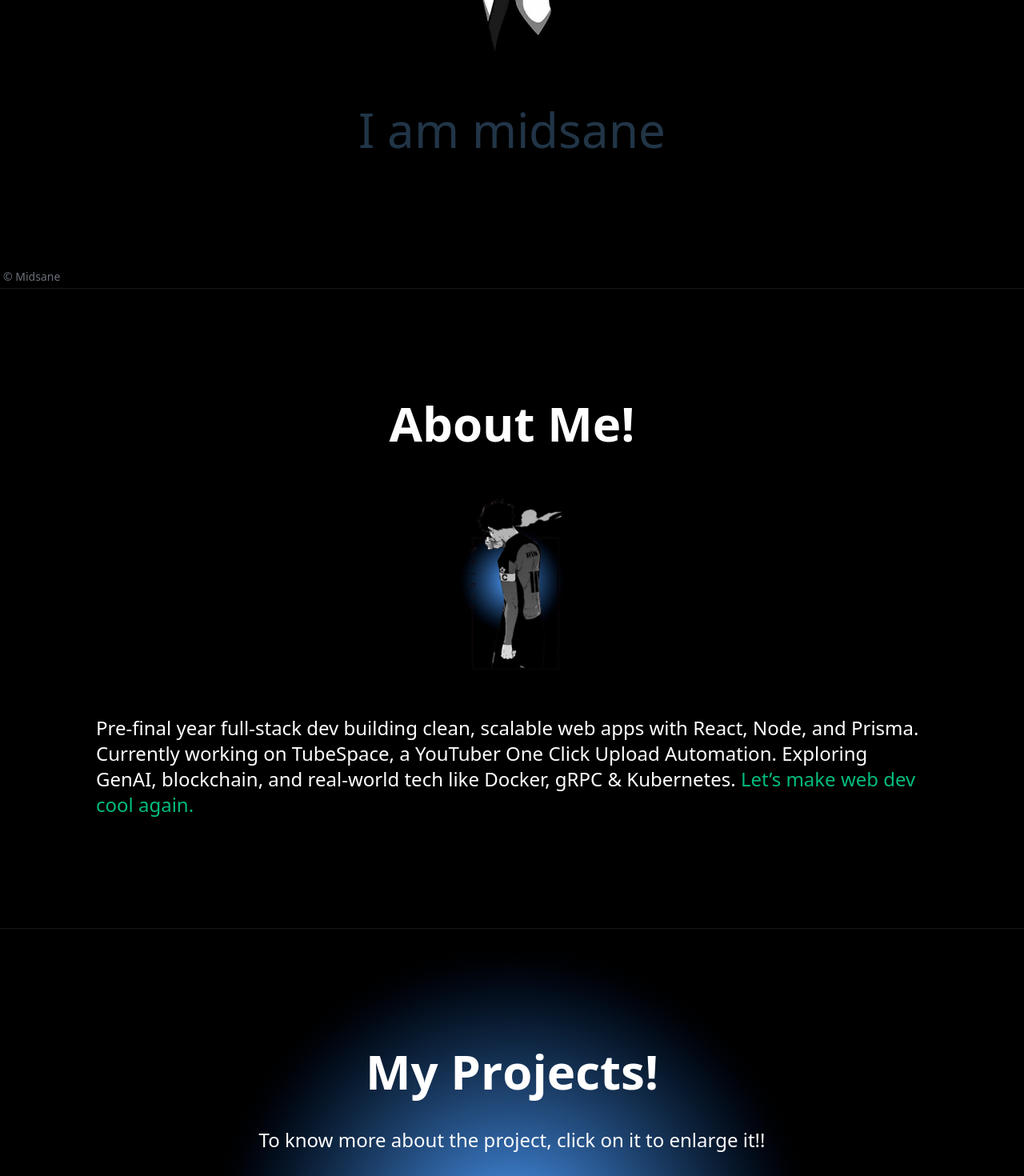
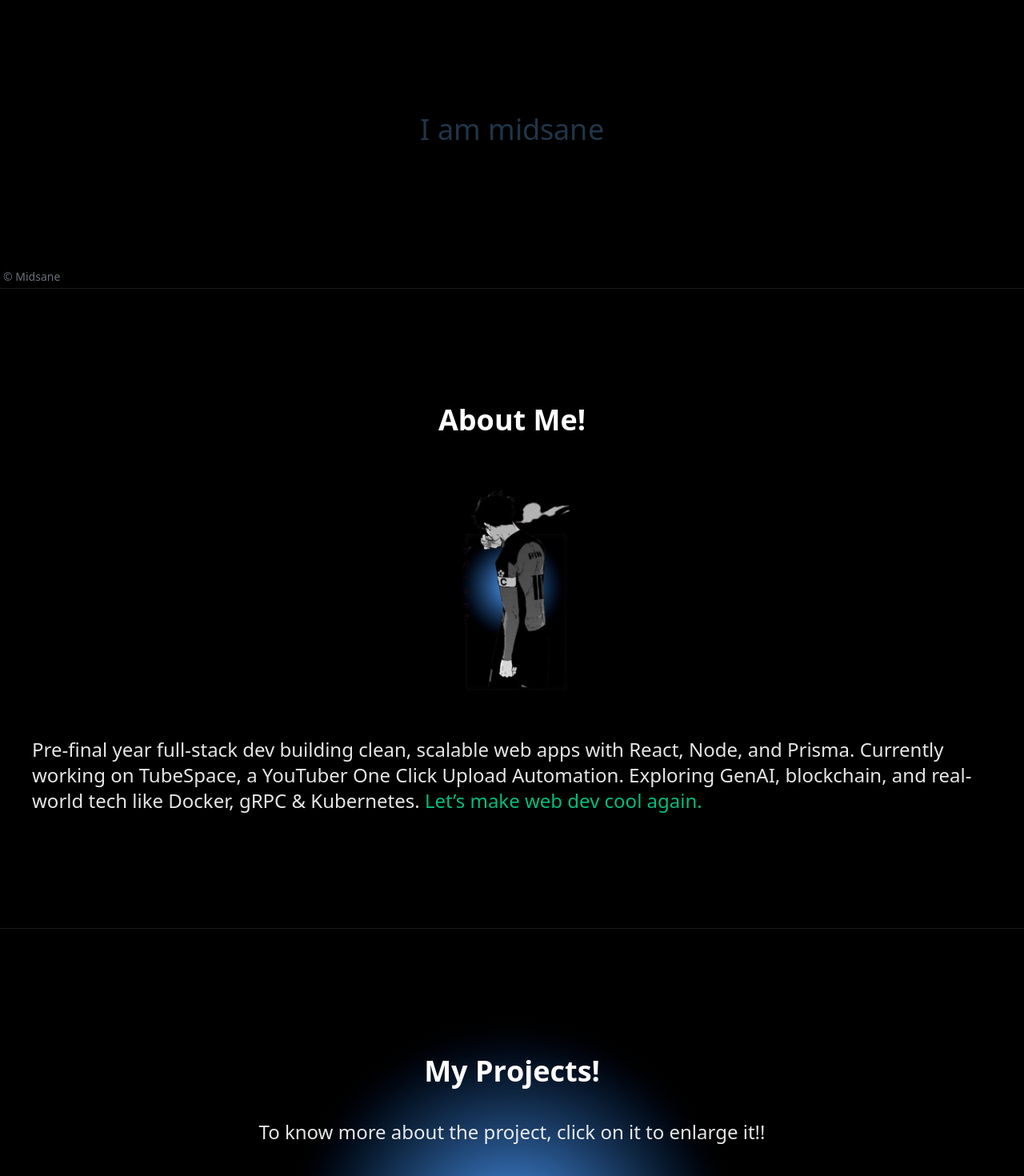
Before and after one commit to midsane/portfolio, a React (Vite) app: page / in a window 1280 px wide. Shown: the part 440-1910 px from the top of the page at 80% size. Built offline with nearby package versions, Linux system fonts and the light colour scheme.

Commit message:
refactor: adjust text sizes and styles for improved readability and consistency across components

```diff
--- a/src/App.tsx
+++ b/src/App.tsx
@@ -13,7 +13,7 @@ export default function App() {
   const [isOpen, setIsOpen] = useState(false)
   return (
     <main className="overflow-hidden
-    bg-radial-[800px] bg-black from-blue-400 via-black/80 to-transparent overflow-x-hidden w-screen">
+    bg-radial-[600px] bg-black from-blue-400 via-black/80 to-transparent overflow-x-hidden w-screen">
       <HamburgerIcon isOpen={isOpen} setIsOpen={setIsOpen} />
        <AnimatePresence>
         {isOpen && <NavigationDock />}
--- a/src/components/page-sections/aboutme.tsx
+++ b/src/components/page-sections/aboutme.tsx
@@ -4,7 +4,7 @@ import { motion } from "framer-motion"
 
 export const AboutMe = () => {
     return (<Section dark id="about-me" title="About Me!">
-        <div className="flex-col flex justify-center px-6 md:px-20 items-center gap-10">
+        <div className="flex-col flex justify-center items-center gap-10">
             <motion.div
                 initial={{ opacity: 0, scale: 0.8 }}
                 whileInView={{ opacity: 1, scale: 1 }}
@@ -18,7 +18,7 @@ export const AboutMe = () => {
 
             </motion.div>
 
-            <p className="sm:text-2xl text-white" >Pre-final year full-stack dev building clean, scalable
+            <p className="sm:text-2xl text-white/90" >Pre-final year full-stack dev building clean, scalable
                 web apps with React, Node, and Prisma. Currently working on TubeSpace, a
                 YouTuber One Click Upload Automation. Exploring GenAI, blockchain, and real-world
                 tech like Docker, gRPC & Kubernetes. <span className="text-emerald-500" >Let’s make web dev cool again.</span>
--- a/src/components/page-sections/landingpage.tsx
+++ b/src/components/page-sections/landingpage.tsx
@@ -130,7 +130,7 @@ export function LandingPage() {
                   animateBy="letters"
                   direction="bottom"
                   onAnimationComplete={() => { setStartScrolling(true) }}
-                  className="md:text-5xl w-full text-2xl text-center sm:text-3xl xl:text-6xl mb-28"
+                  className="text-2xl sm:text-3xl md:text-4xl w-full text-center  mb-28"
                 />
               </motion.div>
             </div>}
@@ -167,7 +167,7 @@ export function LandingPage() {
                 animateBy="words"
                 direction="top"
                 onAnimationComplete={() => { }}
-                className="md:text-7xl text-center text-2xl sm:text-3xl xl:text-8xl mb-8"
+                className="text-center text-2xl sm:text-3xl md:text-4xl mb-8"
               />
             </motion.div>
 
--- a/src/components/page-sections/my-projects.tsx
+++ b/src/components/page-sections/my-projects.tsx
@@ -6,7 +6,7 @@ import { motion } from "framer-motion"
 export const MyProjects = () => {
     return (<Section id="my-projects" dark title="My Projects!">
         <>
-            <p className="px-2 sm:text-2xl" >To know more about the project, click on it to enlarge it!!</p>
+            <p className="px-2 sm:text-2xl text-white/90" >To know more about the project, click on it to enlarge it!!</p>
             <motion.div
                 initial={{ opacity: 0, scale: 0.8 }}
                 whileInView={{ opacity: 1, scale: 1 }}
--- a/src/components/section.tsx
+++ b/src/components/section.tsx
@@ -12,7 +12,7 @@ export const Section = ({ id, upperpad = false, dark = false, noTitle = false, t
         whileInView={{ opacity: 1, scale: 1, rotate: 0, y: 0 }}
         viewport={{ once: true, root: scrollRef }}
         transition={{ duration: 1.2 }}
-        className={`px-6 ${dark ? "text-white " : "text-white bg-stone-900"} ${upperpad && "pt-20"} border-t sm:px-8 px-4  md:px-10 flex gap-10 justify-center flex-col  items-center border-stone-900 h-screen w-full `} >
+        className={`px-10 ${dark ? "text-white " : "text-white bg-stone-900"} ${upperpad && "pt-20"} border-t sm:px-8 px-4  md:px-10 flex gap-10 justify-center flex-col  items-center border-stone-900 h-screen w-full `} >
         {!noTitle && title && <motion.span
             onViewportEnter={() => setStartAnimation(true)}
         >
--- a/src/components/text-animation.tsx
+++ b/src/components/text-animation.tsx
@@ -4,7 +4,7 @@ import { motion } from "framer-motion"
 
 export function SlideCharsText({ dark = false, text, onAnimationEnd = () => { } }: { onAnimationEnd?: () => any, dark?: boolean, text: string }) {
     return (
-        <div className={`${dark ? "text-white" : "text-white"} text-2xl sm:text-4xl md:text-6xl font-semibold `}>
+        <div className={`${dark ? "text-white" : "text-white"} text-2xl sm:text-3xl md:text-4xl font-semibold `}>
             {text.split("").map((char, i) => (
                 <motion.span
                     key={i}
```
